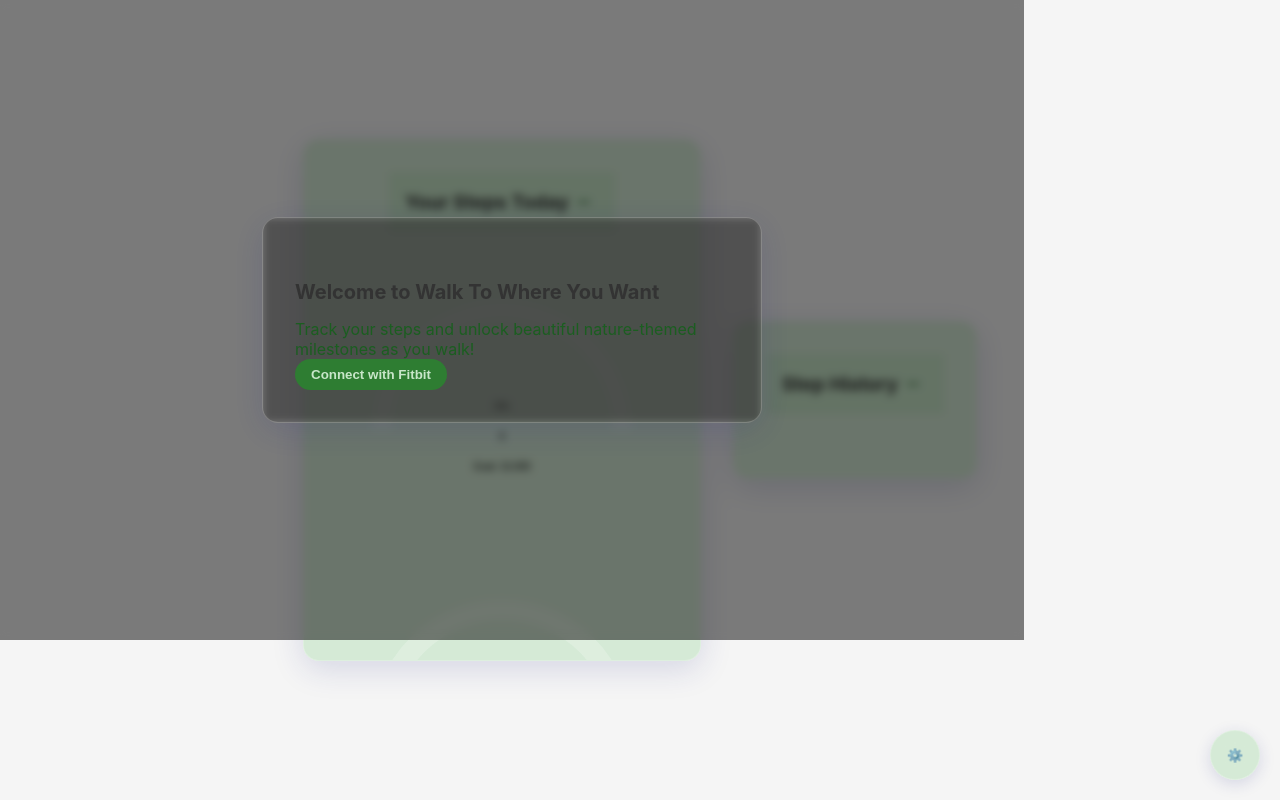
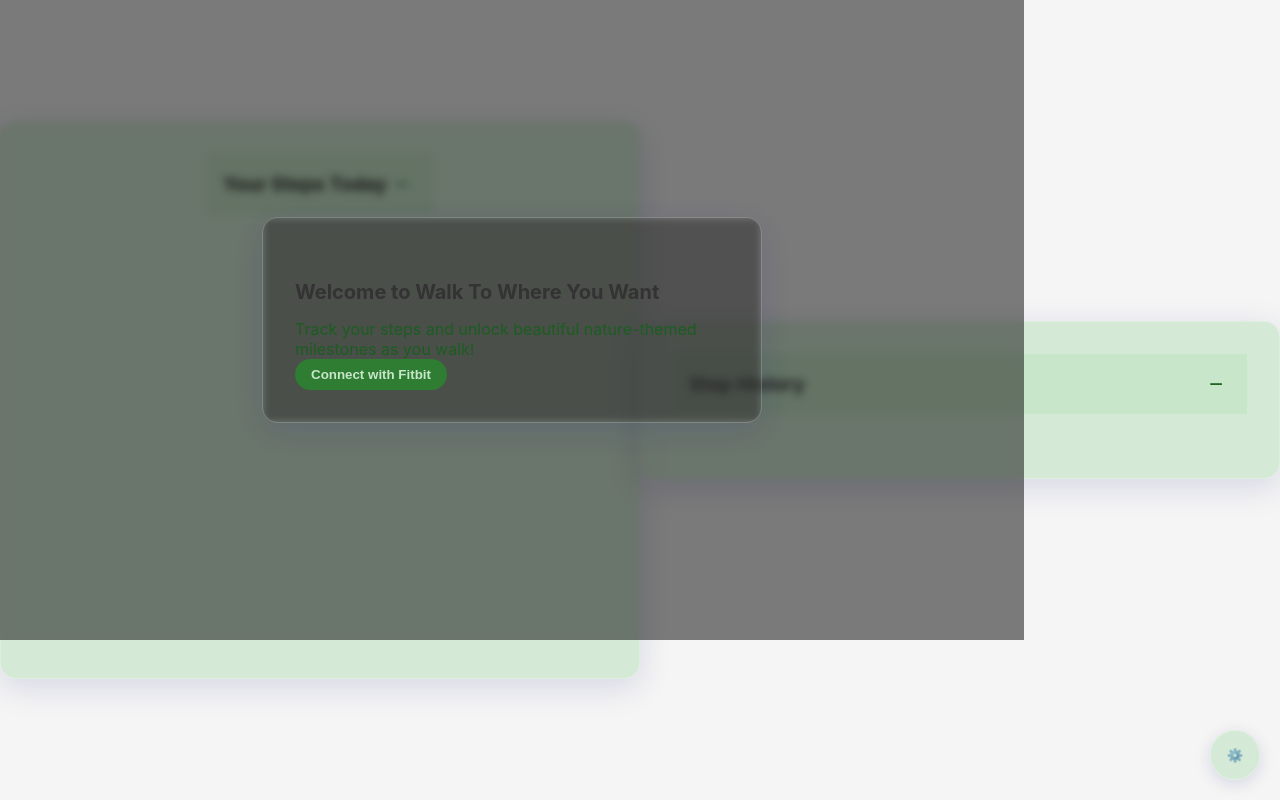
Before and after one commit to askjarv/walktowhereyouwant, a website with bundled scripts: page index.html in a window 1280 px wide. Built offline with nearby package versions, Linux system fonts and the light colour scheme.

Commit message:
Fixed widget minimize functionality, improved layout, and step gauge

```diff
--- a/app.js
+++ b/app.js
@@ -112,35 +112,54 @@
     }
 
     initialize() {
-        // Check URL hash for access token (Implicit Grant Flow)
-        const hash = window.location.hash;
-        if (hash) {
-            const params = new URLSearchParams(hash.substring(1));
-            const accessToken = params.get('access_token');
-            if (accessToken) {
-                this.accessToken = accessToken;
-                localStorage.setItem('fitbit_access_token', accessToken);
-                // Remove the hash from the URL
-                window.history.replaceState({}, document.title, window.location.pathname);
-                // Hide welcome modal if it's showing
-                this.welcomeModal.hide();
-            }
+        // Check for access token in URL hash
+        const hash = window.location.hash.substring(1);
+        const params = new URLSearchParams(hash);
+        const accessToken = params.get('access_token');
+
+        if (accessToken) {
+            localStorage.setItem('fitbit_access_token', accessToken);
+            // Remove the hash from the URL
+            window.location.hash = '';
+            this.updateConnectionStatus(true);
         }
 
-        this.initializeUI();
-        this.initializeEventListeners();
-        this.initializeSettings();
-        this.updateConnectionStatus(!!this.accessToken);
+        // Initialize minimize buttons
+        document.querySelectorAll('.minimize-btn').forEach(btn => {
+            btn.addEventListener('click', (e) => {
+                const widget = e.target.closest('.widget');
+                widget.classList.toggle('minimized');
+                e.target.textContent = widget.classList.contains('minimized') ? '+' : '−';
+            });
+        });
 
-        if (this.accessToken) {
-            console.log('Token found, fetching data...');
+        // Check if we have a token
+        const token = localStorage.getItem('fitbit_access_token');
+        console.log('Token found:', !!token);
+
+        if (token) {
+            this.updateConnectionStatus(true);
             this.fetchTodaySteps();
             this.fetchStepsHistory();
-            // Ensure welcome modal is hidden
-            this.welcomeModal.hide();
         } else {
+            this.updateConnectionStatus(false);
             console.log('No token found');
         }
+
+        // Initialize step gauge
+        this.initializeStepGauge();
+    }
+
+    initializeStepGauge() {
+        const container = document.getElementById('step-gauge-container');
+        if (!container) return;
+
+        // Clear any existing content
+        container.innerHTML = '';
+
+        // Create new gauge
+        const gauge = new StepGauge(container);
+        this.stepGauge = gauge;
     }
 
     redirectToFitbitAuth() {
--- a/styles.css
+++ b/styles.css
@@ -627,9 +627,10 @@
 }
 
 #step-gauge-container {
-    width: min(300px, 80vw);
-    height: min(300px, 80vw);
-    margin: 2rem auto;
+    width: 100%;
+    max-width: 400px;
+    height: 400px;
+    margin: 0 auto;
     position: relative;
 }
 
@@ -847,15 +848,18 @@
     background-color: var(--menu-background);
 }
 
+/* Widget styles */
 .widget {
-    margin: 1rem;
+    margin: 1rem auto;
     border-radius: 12px;
     overflow: hidden;
     transition: all 0.3s ease;
+    width: 90%;
+    max-width: 800px;
 }
 
-.widget.minimized {
-    max-height: 60px;
+.widget.minimized .widget-content {
+    display: none;
 }
 
 .widget-header {
@@ -870,6 +874,7 @@
 .widget-header h2 {
     margin: 0;
     font-size: 1.2rem;
+    background: none;
 }
 
 .minimize-btn {
```
Also changed, not shown: privacy.html (+1 -0 lines), tos.html (+3 -0 lines).
